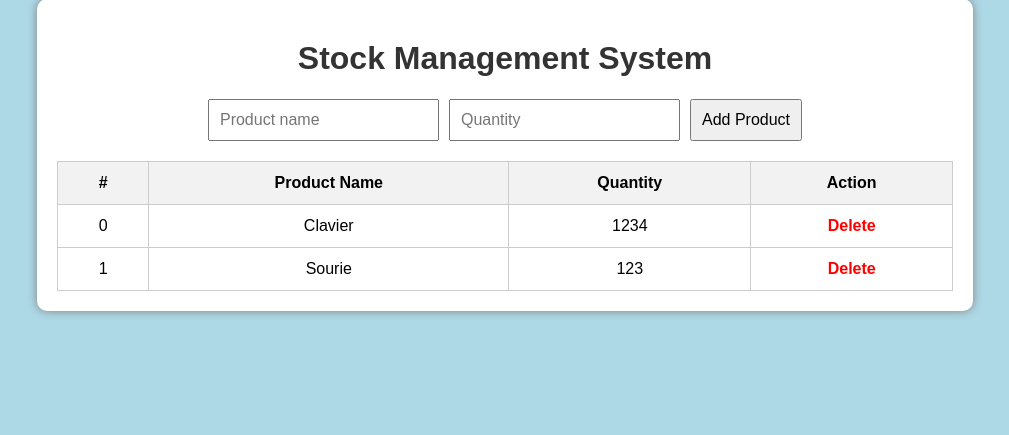
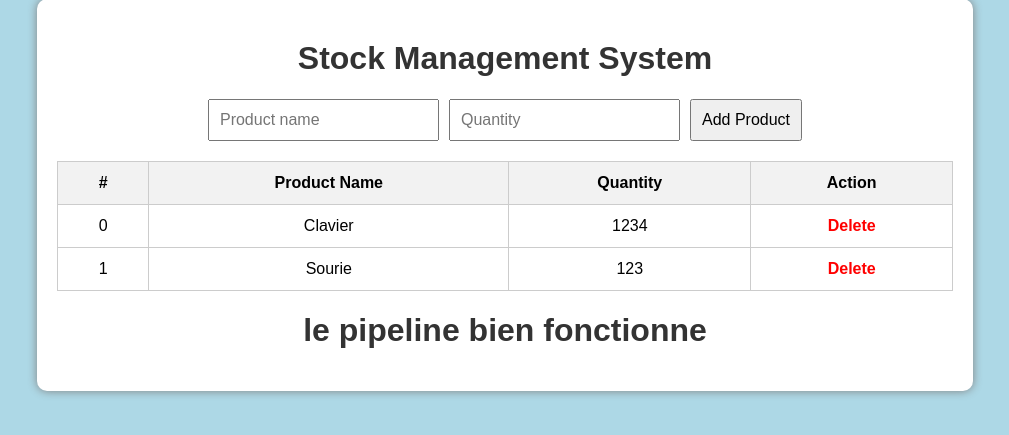
Before and after one commit to BOULATARM/stock-devops-project, a Flask app: page / in a window 1280 px wide. Shown: the part 41-476 px from the top of the page, without its empty margins (135-1144 px from the left). Run offline with Flask 3, Linux system fonts and the light colour scheme; data comes from the database, SQL or seed files in the repository; parts of the project's set-up code (start-up, migrations or seed data) failed here and were passed over.

Commit message:
Mise a jour de la page index.html

```diff
--- a/app/templates/index.html
+++ b/app/templates/index.html
@@ -98,7 +98,7 @@
             </tr>
             {% endfor %}
         </table>
-
+        <h1>le pipeline bien fonctionne</h1>
 
     </div>
 </body>
```
